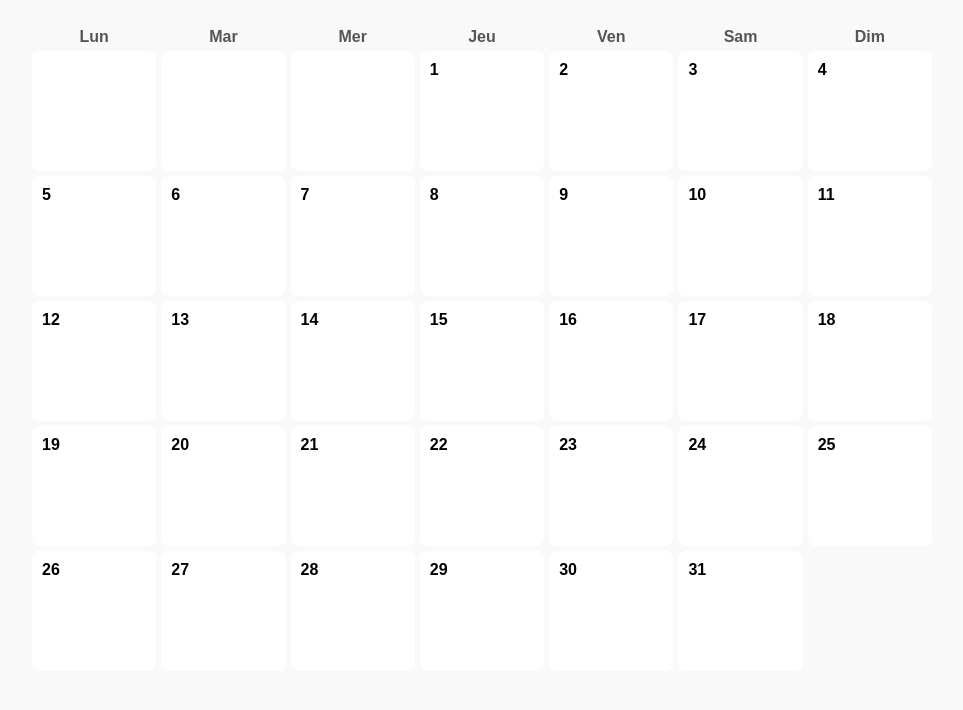
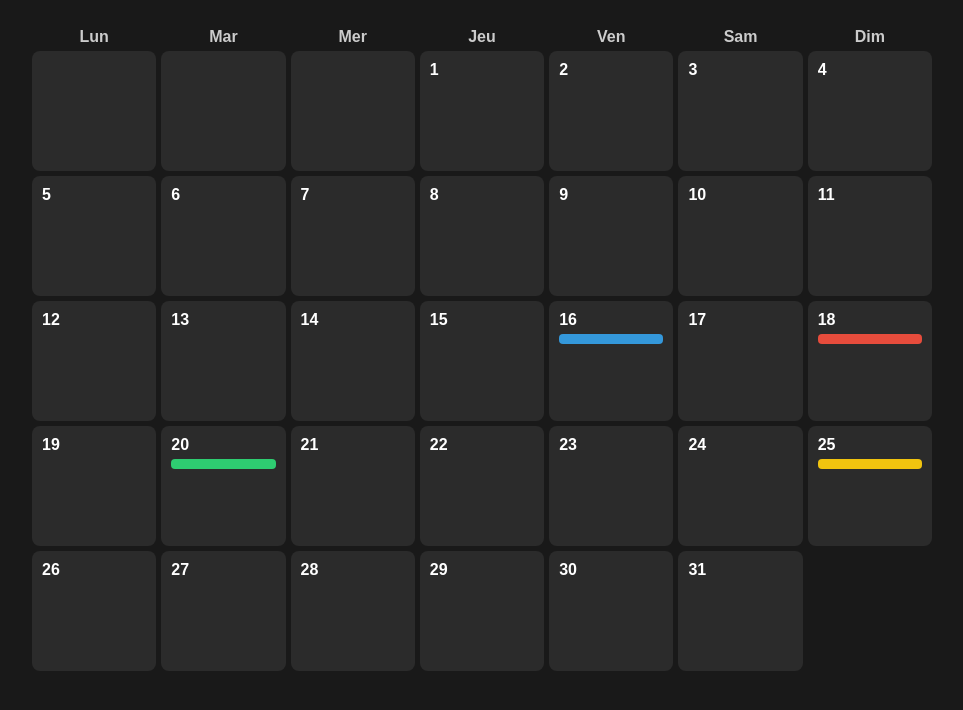
Before and after one commit to RyumaSamao/notion-anime-calendar, a plain HTML site: page index.html in a window 1280 px wide. Shown: the whole page, without its empty margins (158-1121 px from the left). Drawn offline with Linux system fonts and the light colour scheme.

Commit message:
Update index.html

```diff
--- a/index.html
+++ b/index.html
@@ -5,13 +5,13 @@
 <meta name="viewport" content="width=device-width, initial-scale=1.0">
 <title>Calendrier Anime Prototype</title>
 <style>
-  /* Fond global */
   body {
     font-family: Arial, sans-serif;
-    background: #f9f9f9; /* fond gris clair style citations */
+    background: #191919; /* fond sombre */
     display: flex;
     justify-content: center;
     padding: 20px;
+    color: #fff;
   }
 
   .calendar-container {
@@ -19,20 +19,19 @@
     max-width: 900px;
   }
 
-  /* Jours de la semaine */
   .calendar-weekdays {
     display: grid;
     grid-template-columns: repeat(7, 1fr);
     gap: 5px;
     margin-bottom: 5px;
   }
+
   .weekday {
     text-align: center;
     font-weight: bold;
-    color: #555;
+    color: #ccc;
   }
 
-  /* Grille du mois */
   .calendar {
     display: grid;
     grid-template-columns: repeat(7, 1fr);
@@ -40,7 +39,7 @@
   }
 
   .day {
-    background: #ffffff;
+    background: #2b2b2b;
     padding: 10px;
     min-height: 100px;
     border-radius: 8px;
@@ -50,7 +49,7 @@
   }
   .day:hover {
     transform: scale(1.03);
-    box-shadow: 0 2px 10px rgba(0,0,0,0.2);
+    box-shadow: 0 2px 10px rgba(255,255,255,0.2);
   }
 
   .day-number {
@@ -58,39 +57,46 @@
     margin-bottom: 5px;
   }
 
-  .anime-list {
+  .anime-rep {
+    width: 100%;
+    height: 10px;
+    border-radius: 4px;
+    margin-bottom: 3px;
+  }
+
+  /* Popup */
+  .anime-popup {
     display: none;
     position: absolute;
     top: 100%;
     left: 0;
     width: 250px;
-    background: #fff;
-    border: 1px solid #ddd;
+    background: #2b2b2b;
+    border: 1px solid #444;
     padding: 10px;
     z-index: 10;
     border-radius: 8px;
-    box-shadow: 0 2px 10px rgba(0,0,0,0.2);
+    box-shadow: 0 2px 10px rgba(255,255,255,0.2);
+  }
+
+  .anime-popup .close-btn {
+    float: right;
+    cursor: pointer;
+    font-weight: bold;
+    color: #888;
   }
 
   .anime-item {
     margin-bottom: 5px;
     padding: 5px;
-    border-left: 4px solid #3498db; /* couleur repère anime */
+    border-left: 4px solid #000;
     font-size: 14px;
-  }
-
-  .close-btn {
-    float: right;
-    cursor: pointer;
-    font-weight: bold;
-    color: #888;
   }
 </style>
 </head>
 <body>
 
 <div class="calendar-container">
-  <!-- Jours de la semaine -->
   <div class="calendar-weekdays">
     <div class="weekday">Lun</div>
     <div class="weekday">Mar</div>
@@ -101,17 +107,16 @@
     <div class="weekday">Dim</div>
   </div>
 
-  <!-- Grille du mois -->
   <div class="calendar" id="calendar"></div>
 </div>
 
 <script>
-  // Données fictives pour test
+  // Données fictives
   const animeData = [
-    { title: "Jujutsu Kaisen", date: "2026-01-16", time: "19:00", ep: 2 },
-    { title: "One Piece", date: "2026-01-18", time: "10:00", ep: 1015 },
-    { title: "Frieren", date: "2026-01-20", time: "20:00", ep: 1 },
-    { title: "Naruto Shippuden", date: "2026-01-25", time: "21:00", ep: 400 }
+    { title: "Jujutsu Kaisen", date: "2026-01-16", time: "19:00", ep: 2, color: "#3498db" },
+    { title: "One Piece", date: "2026-01-18", time: "10:00", ep: 1015, color: "#e74c3c" },
+    { title: "Frieren", date: "2026-01-20", time: "20:00", ep: 1, color: "#2ecc71" },
+    { title: "Naruto Shippuden", date: "2026-01-25", time: "21:00", ep: 400, color: "#f1c40f" }
   ];
 
   const calendarEl = document.getElementById("calendar");
@@ -120,10 +125,8 @@
   const month = today.getMonth();
 
   const daysInMonth = new Date(year, month + 1, 0).getDate();
-
-  // Premier jour du mois (0=dimanche, ajusté pour lundi)
   const firstDay = new Date(year, month, 1).getDay();
-  const offset = firstDay === 0 ? 6 : firstDay - 1;
+  const offset = firstDay === 0 ? 6 : firstDay - 1; // lundi premier
 
   for (let i = 0; i < offset + daysInMonth; i++) {
     const dayEl = document.createElement("div");
@@ -136,29 +139,39 @@
       const dateStr = `${year}-${String(month+1).padStart(2,"0")}-${String(dayNum).padStart(2,"0")}`;
       const animeToday = animeData.filter(a => a.date === dateStr);
 
+      // Ajouter repères couleurs
+      animeToday.forEach(a => {
+        const rep = document.createElement("div");
+        rep.className = "anime-rep";
+        rep.style.backgroundColor = a.color;
+        dayEl.appendChild(rep);
+      });
+
       if (animeToday.length > 0) {
-        const animeListEl = document.createElement("div");
-        animeListEl.className = "anime-list";
+        // Popup détaillé
+        const popup = document.createElement("div");
+        popup.className = "anime-popup";
 
         const closeBtn = document.createElement("div");
         closeBtn.className = "close-btn";
         closeBtn.innerText = "x";
         closeBtn.onclick = (e) => {
           e.stopPropagation();
-          animeListEl.style.display = "none";
+          popup.style.display = "none";
         };
-        animeListEl.appendChild(closeBtn);
+        popup.appendChild(closeBtn);
 
         animeToday.forEach(a => {
           const item = document.createElement("div");
           item.className = "anime-item";
-          item.innerHTML = `<strong>${a.title}</strong> - Ep ${a.ep} <br> ${a.time}`;
-          animeListEl.appendChild(item);
+          item.style.borderLeftColor = a.color;
+          item.innerHTML = `<strong>${a.title}</strong><br>Ep ${a.ep} - ${a.time}`;
+          popup.appendChild(item);
         });
 
-        dayEl.appendChild(animeListEl);
+        dayEl.appendChild(popup);
         dayEl.onclick = () => {
-          animeListEl.style.display = animeListEl.style.display === "block" ? "none" : "block";
+          popup.style.display = popup.style.display === "block" ? "none" : "block";
         };
       }
     }
```
